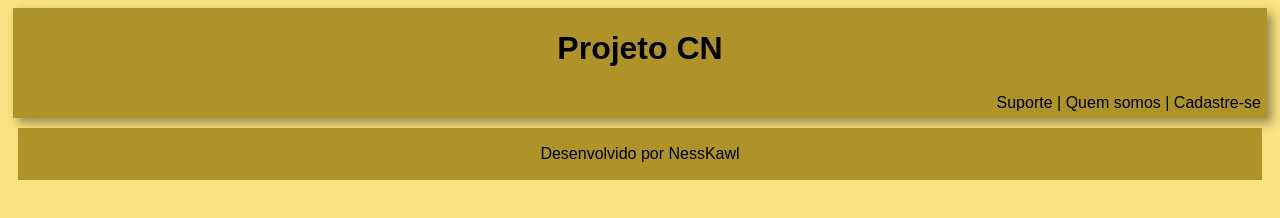
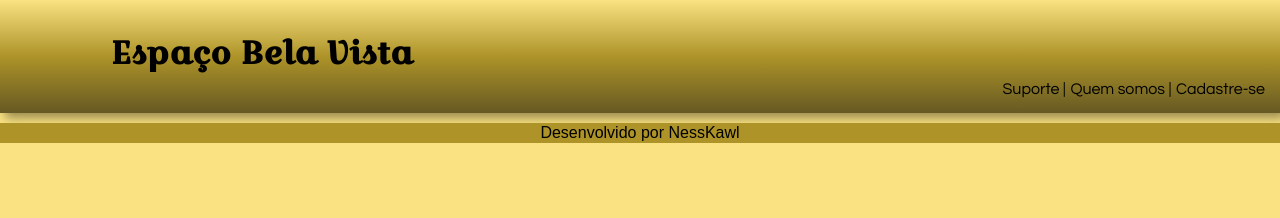
Before and after one commit to NessKawl/projeto-cn, a plain HTML site: page index.html in a window 1280 px wide. Drawn offline with Linux system fonts and the light colour scheme.

Commit message:
adicionei e alterei fontes

```diff
--- a/cadastro/style.css
+++ b/cadastro/style.css
@@ -1,4 +1,16 @@
 @charset "UTF-8";
+
+@font-face {
+    font-family: 'Croissant One';
+    src: url('fonts/CroissantOne-Regular.ttf') format('truetype');
+    font-weight: normal;
+}
+
+@font-face {
+    font-family: 'Questrial';
+    src: url('fonts/Questrial-Regular.ttf') format('truetype');
+    font-weight: normal;
+}
 
 * {
     font: normal 1em Arial, Verdana, sans-serif;
@@ -12,10 +24,27 @@
     --cor2: #E0BE34;
     --cor3: #665923;
     --cor4: #AD9328;
+
+    --fonteTítulo: 'Croissant One', cursive;
+    --fonte1: 'Questrial', cursive;
 }
 
 body {
     background-color: var(--cor1);
+}
+
+#prev {
+    margin: 15px;
+}
+
+div#prev > a {
+    color: black;
+    text-decoration: none;
+    font-weight: bolder;
+}
+
+div#prev > a:hover {
+    text-decoration: underline;
 }
 
 main {
@@ -35,7 +64,7 @@ main {
 main > h1 {
     font-size: 1.5em;
     text-align: center;
-    font-weight: bold;
+    font-weight: Bold;
 }
 
 section > input {
--- a/index.html
+++ b/index.html
@@ -8,7 +8,7 @@
 </head>
 <body>
     <header>
-        <h1>Projeto CN</h1>
+        <h1>Espaço Bela Vista</h1>
         <nav>
             <a href="#">Suporte |</a>
             <a href="#">Quem somos |</a>
--- a/style.css
+++ b/style.css
@@ -1,7 +1,21 @@
 @charset "UTF-8";
+
+@font-face {
+    font-family: 'Croissant One';
+    src: url('fonts/CroissantOne-Regular.ttf') format('truetype');
+    font-weight: normal;
+}
+
+@font-face {
+    font-family: 'Questrial';
+    src: url('fonts/Questrial-Regular.ttf') format('truetype');
+    font-weight: normal;
+}
 
 * {
     font: normal 1em Arial, Verdana, sans-serif;
+    margin: 0px;
+    padding: 0px;
 }
 
 :root {
@@ -10,6 +24,9 @@
     --cor2: #E0BE34;
     --cor3: #665923;
     --cor4: #AD9328;
+
+    --fonteTítulo: 'Croissant One', cursive;
+    --fonte1: 'Questrial', cursive;
 }
 
 body {
@@ -17,15 +34,16 @@ body {
 }
 
 header {
-    background-color: var(--cor4);
-    padding: 1px;
-    margin: 5px;
+    background-image: linear-gradient(to bottom, var(--cor1), var(--cor4), var(--cor3));
+    padding: 10px;
     box-shadow: rgba(0, 0, 0, 0.397) 5px 5px 10px;
 }
 
 header > h1 {
-    text-align: center;
-    font: bolder 2em Arial, Verdana, sans-serif;
+    text-align: start;
+    font: bolder 2em var(--fonteTítulo);
+    margin-top: 20px;
+    margin-left: 8%;
 }
 
 nav {
@@ -34,6 +52,7 @@ nav {
 }
 
 nav > a {
+    font-family: var(--fonte1);
     text-decoration: none;
     color: black;
 }
@@ -43,8 +62,8 @@ nav > a:hover {
 }
 
 footer {
+    font-family: var(--fonte1);
     text-align: center;
     background-color: var(--cor4);
-    padding: 1px;
-    margin: 10px;
+    padding: 1px;margin-top: 10px;
 }
```
Also changed, not shown: cadastro/cadastro.html (+3 -0 lines), fonts/CroissantOne-Regular.ttf (added), fonts/OFL.txt (added), fonts/Questrial-Regular.ttf (added), imagens/wallpaper005.jpg (added).
